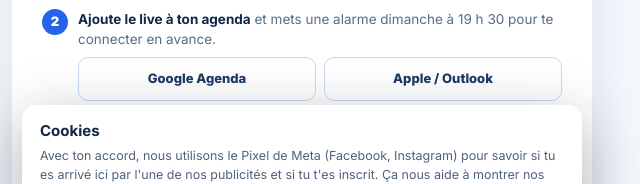
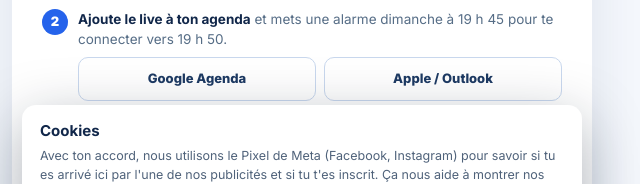
Before and after one commit to cleanibat/forma-webinaire-lp, a plain HTML site: page merci.html in a window 1280 px wide. Shown: the part 490-674 px from the top of the page, 338-978 px from the left. Drawn offline with Linux system fonts and the light colour scheme.

Commit message:
Connexion conseillée vers 19 h 50 (19 h 30 trop tôt)
Co-Authored-By: Claude Opus 5.5 <noreply@anthropic.com>

```diff
--- a/merci.html
+++ b/merci.html
@@ -30,7 +30,7 @@
               <p style="margin:0 0 20px">Ta place pour dimanche 29 novembre à 20&nbsp;h est réservée. Termine les étapes ci-dessous pour être sûr de ne pas rater le live.</p>
               <ol class="sx-steps">
                 <li id="step-wa"><div><b>Rejoins le groupe WhatsApp du live</b> avant de fermer cette page. Tu y reçois le rappel à 19&nbsp;h&nbsp;45, même si notre e-mail tombe dans les spams.<a class="btn-wa" id="whatsapp-link" href="#" target="_blank" rel="noopener"><svg width="18" height="18" viewBox="0 0 24 24" fill="currentColor" aria-hidden="true"><path d="M12 2a10 10 0 0 0-8.6 15.1L2 22l5-1.3A10 10 0 1 0 12 2Zm5.3 14.1c-.2.6-1.3 1.2-1.8 1.2-.5.1-1 .1-3.3-.8-2.8-1.1-4.5-3.9-4.7-4.1-.1-.2-1.1-1.5-1.1-2.8s.7-2 1-2.3c.2-.2.5-.3.7-.3h.5c.2 0 .4 0 .6.5l.8 2c.1.2.1.4 0 .5l-.4.6-.4.4c-.1.1-.3.3-.1.6.1.3.6 1.1 1.4 1.8 1 .9 1.8 1.1 2.1 1.3.3.1.4.1.6-.1l.8-1c.2-.3.4-.2.6-.1l1.9.9c.3.1.5.2.5.3.1.2.1.7-.1 1.4Z"/></svg> Rejoindre le groupe WhatsApp</a></div></li>
-                <li id="step-cal"><div><b>Ajoute le live à ton agenda</b> et mets une alarme dimanche à 19&nbsp;h&nbsp;30 pour te connecter en avance.<div class="sx-cal"><a class="btn-ghost" target="_blank" rel="noopener" href="https://calendar.google.com/calendar/render?action=TEMPLATE&amp;text=Live%20Nettoyage%20Ext%C3%A9rieur&amp;dates=20261129T190000Z/20261129T203000Z&amp;ctz=Europe/Paris&amp;details=Le%20lien%20du%20live%20t%27est%20envoy%C3%A9%20par%20e-mail%20et%20par%20SMS%20ou%20WhatsApp.">Google Agenda</a><a class="btn-ghost" id="ics-link" href="#" download="live-nettoyage-exterieur-29-novembre.ics">Apple / Outlook</a></div></div></li>
+                <li id="step-cal"><div><b>Ajoute le live à ton agenda</b> et mets une alarme dimanche à 19&nbsp;h&nbsp;45 pour te connecter vers 19&nbsp;h&nbsp;50.<div class="sx-cal"><a class="btn-ghost" target="_blank" rel="noopener" href="https://calendar.google.com/calendar/render?action=TEMPLATE&amp;text=Live%20Nettoyage%20Ext%C3%A9rieur&amp;dates=20261129T190000Z/20261129T203000Z&amp;ctz=Europe/Paris&amp;details=Le%20lien%20du%20live%20t%27est%20envoy%C3%A9%20par%20e-mail%20et%20par%20SMS%20ou%20WhatsApp.">Google Agenda</a><a class="btn-ghost" id="ics-link" href="#" download="live-nettoyage-exterieur-29-novembre.ics">Apple / Outlook</a></div></div></li>
                 <li id="step-mail"><div><b>Ouvre l'e-mail avec ton lien personnel.</b> Il arrive dans quelques minutes. C'est ce lien qui t'ouvre la salle dimanche&nbsp;: garde-le. Rien à installer, la salle s'ouvre dans ton navigateur. Pas reçu&nbsp;? Regarde dans les spams ou l'onglet Promotions, et déplace-le dans ta boîte principale.</div></li>
               </ol>
               <!-- Vidéo de Marius : à remettre plus tard
```
